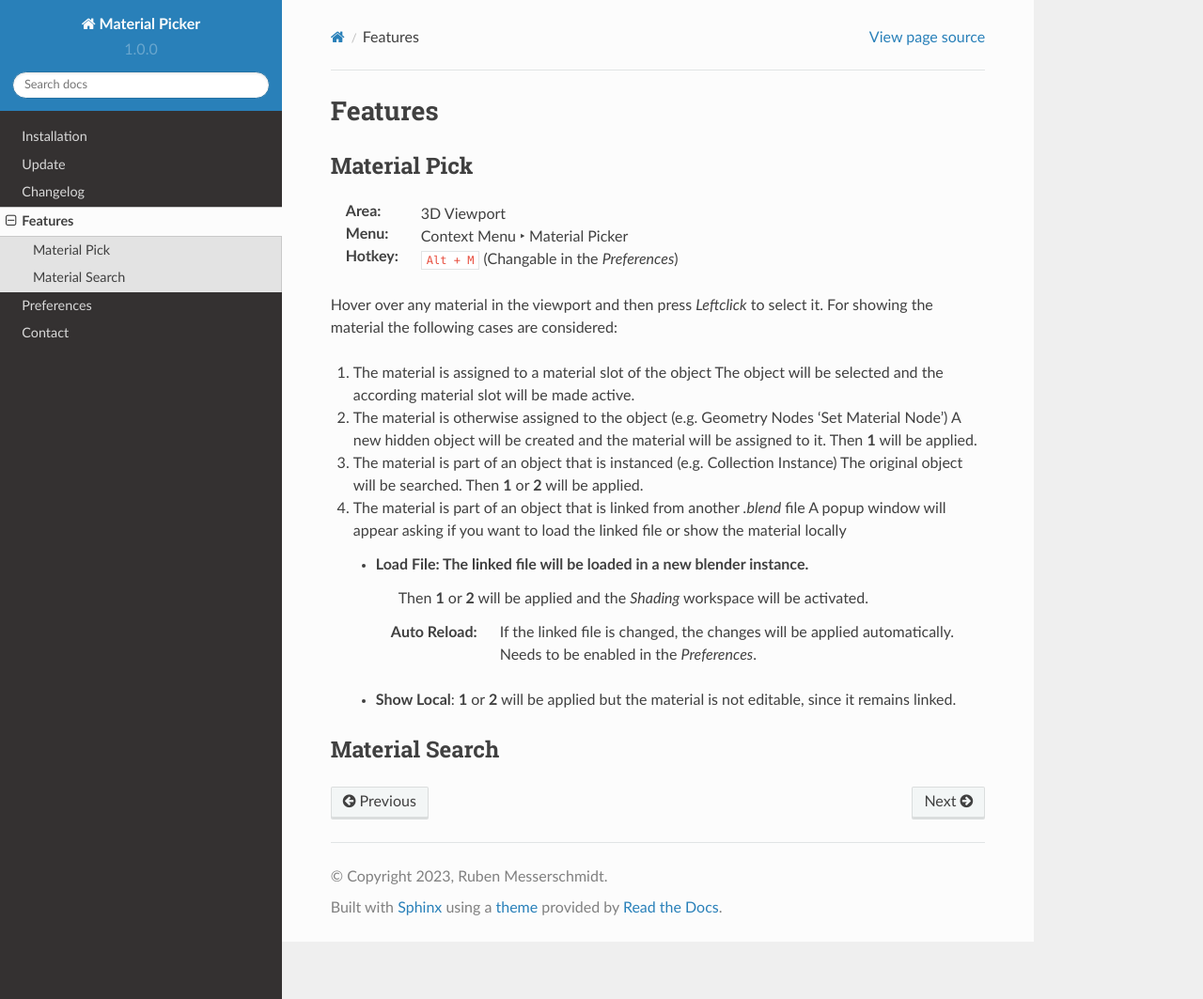
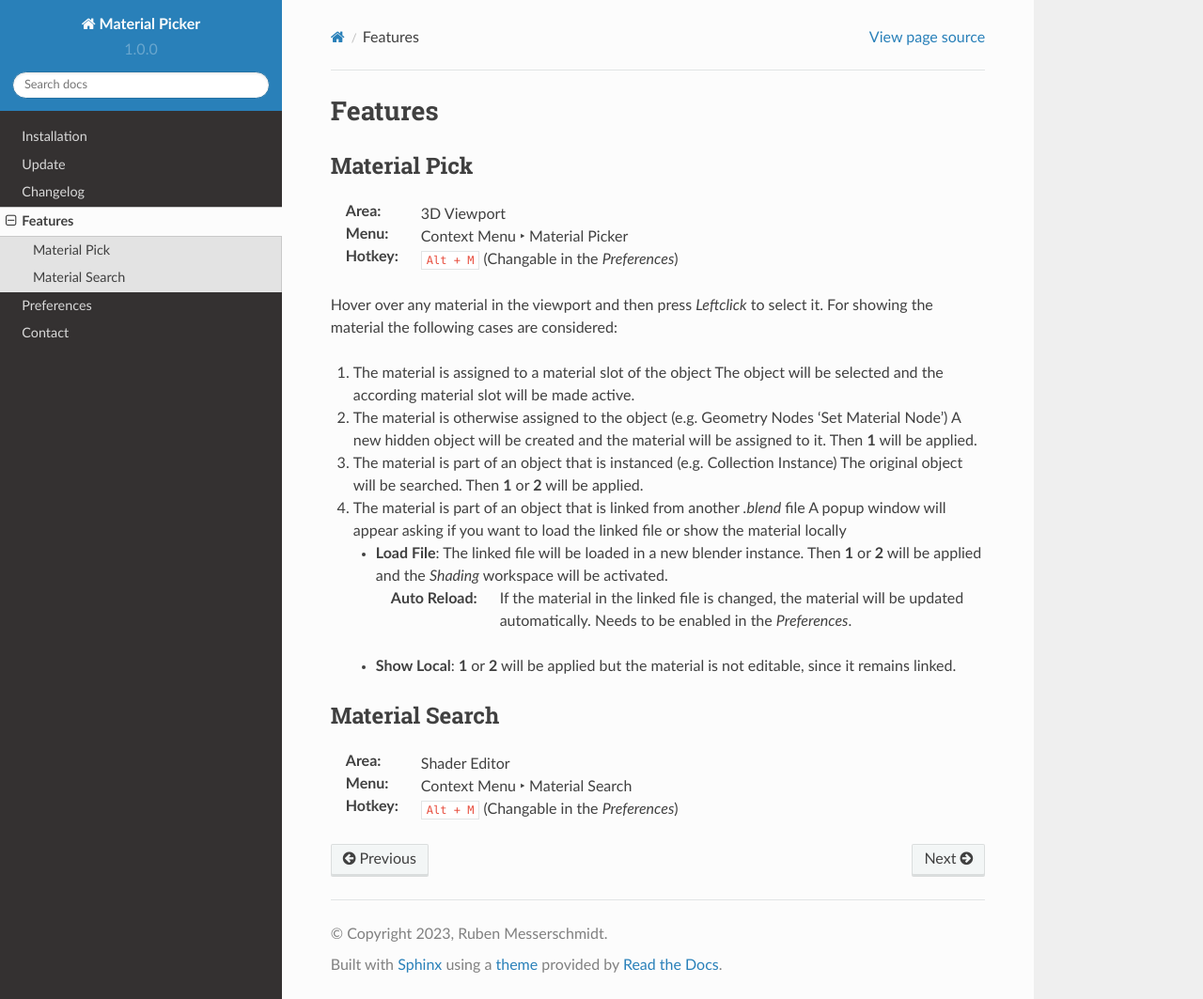
Before and after one commit to rubenmesserschmidt/Material-Picker_docs, a Sphinx documentation site: the page built from docs/source/features.rst, in a window 1280 px wide and 1063 px high. Shown: the whole window at 94% size. Built offline with Sphinx 7.4.7 and the Read the Docs theme 2.0.0, drawn with Linux system fonts in a browser that asks for light colours.

```diff
--- a/docs/source/features.rst
+++ b/docs/source/features.rst
@@ -23,10 +23,9 @@
 #. The material is part of an object that is linked from another *.blend* file
    A popup window will appear asking if you want to load the linked file or show the material locally
 
-   * **Load File**: The linked file will be loaded in a new blender instance.
-                    Then **1** or **2** will be applied and the *Shading* workspace will be activated.
+   * **Load File**: The linked file will be loaded in a new blender instance. Then **1** or **2** will be applied and the *Shading* workspace will be activated.
 
-     :Auto Reload: If the linked file is changed, the changes will be applied automatically. Needs to be enabled in the *Preferences*.
+     :Auto Reload: If the material in the linked file is changed, the material will be updated automatically. Needs to be enabled in the *Preferences*.
 
    * **Show Local**: **1** or **2** will be applied but the material is not editable, since it remains linked.
 
@@ -34,3 +33,7 @@
 
 Material Search
 ***************
+
+:Area: Shader Editor
+:Menu: Context Menu ‣ Material Search
+:Hotkey: ``Alt + M`` (Changable in the *Preferences*)
```
